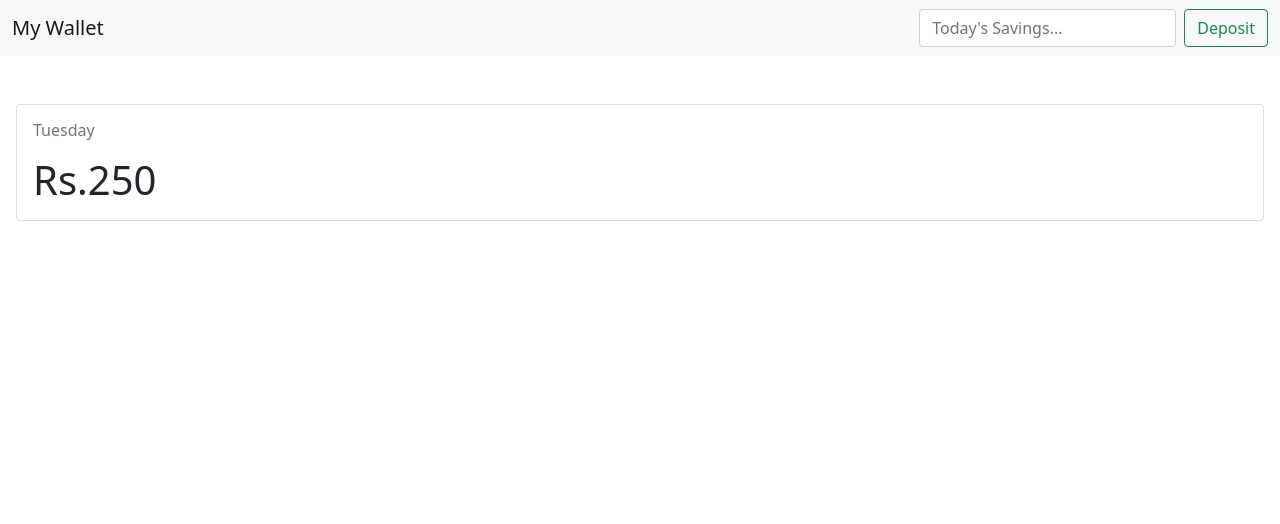
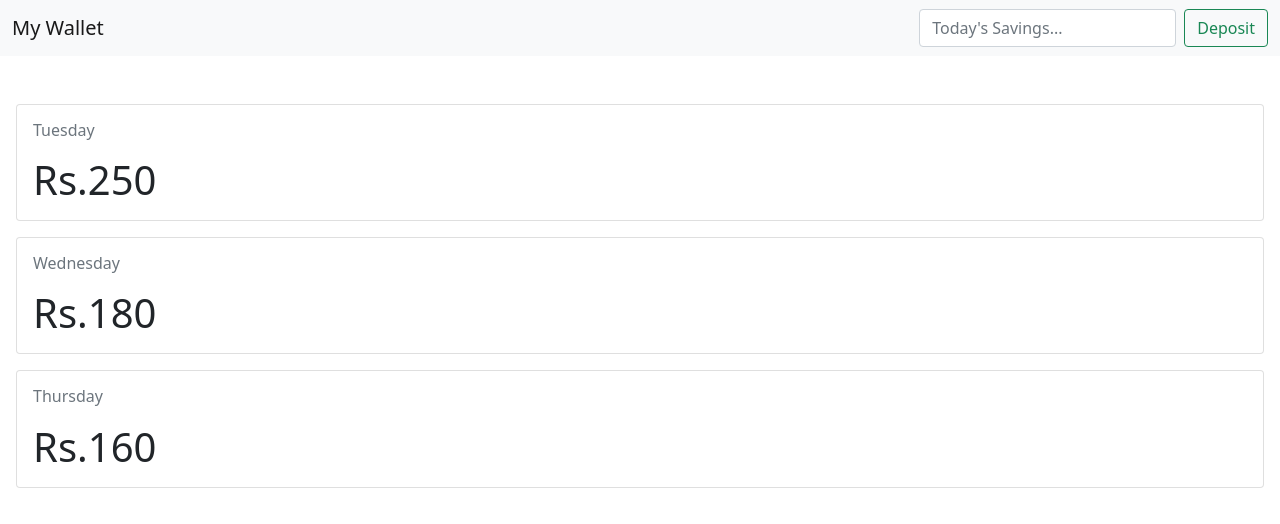
Before and after one commit to sshehrozali/savy, a React (Create React App) app: page / in a window 1280 px wide. Shown: the top 524 px of the page. Built offline with nearby package versions, Linux system fonts and the light colour scheme.

Commit message:
Added TotalSavings Component and props handler

```diff
--- a/src/App.js
+++ b/src/App.js
@@ -1,4 +1,5 @@
 import Header from "./components/Header";
+import TotalSavings from "./components/TotalSavings";
 import Amount from "./components/Amount";
 
 function App() {
@@ -6,27 +7,30 @@ function App() {
   // Function to get deposited amount from input field
   const getAmount = () => {
   const val = document.getElementById("amount").value;
-
-  // Create new child Div
-  const childDiv = document.createElement("p");
-  childDiv.innerText = val;
-
-  // Append child Div -> parent Div
-  const parentDiv = document.getElementById("savingsContainer");
-  parentDiv.appendChild(childDiv);
-
     }
 
+
+
+  // Savings Data
   const Amounts = [{
     "DATE": "Tuesday",
     "SAVED": "250"
+  },
+  {
+    "DATE": "Wednesday",
+    "SAVED": "180"
+  },
+  {
+    "DATE": "Thursday",
+    "SAVED": "160"
   }]
+
+
 
   return (
     <div className="mainAppWindow">
       <Header onClick={getAmount}/>
-      <Amount allAmounts={Amounts}/>
-      <div id="savingsContainer"></div>
+      <TotalSavings totalAmount={Amounts} />
     </div>
   );
 }
--- a/src/components/Amount.js
+++ b/src/components/Amount.js
@@ -3,11 +3,11 @@ import React from 'react'
 
 const Amount = (props) => {
     return (
-        <div className="mx-3">
+        <div className="m-3">
             <div className="card">
                 <div className="card-body display-6">
-                    <p className="lead text-muted fs-6">{ props.allAmounts[0].DATE }</p>
-                    Rs.{ props.allAmounts[0].SAVED }
+                    <p className="lead text-muted fs-6">{ props.amount.DATE }</p>
+                    Rs.{ props.amount.SAVED }
                 </div>
             </div>
         </div>
--- /dev/null
+++ b/src/components/TotalSavings.js
@@ -0,0 +1,15 @@
+// React Total Savings Component
+import React from 'react'
+import Amount from './Amount'
+
+const TotalSavings = (props) => {
+    return (
+        <>
+        { props.totalAmount.map( (eachAmount) => {
+            return <Amount amount={eachAmount} />
+        } ) }
+        </>
+    )
+}
+
+export default TotalSavings
```
